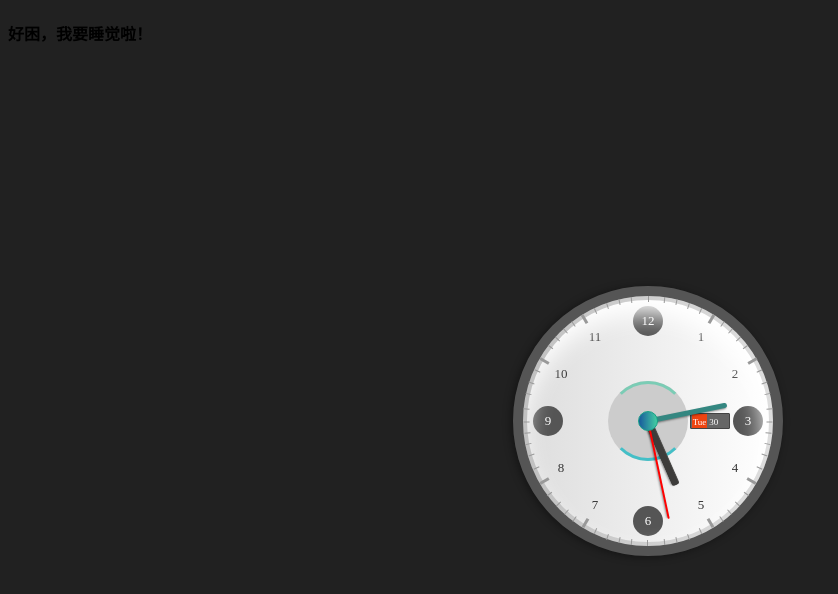
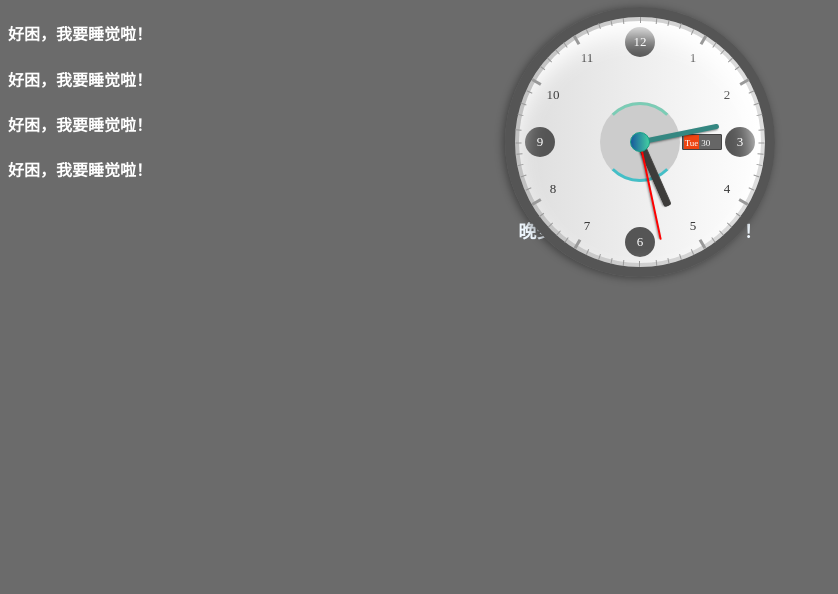
Before and after one commit to Enliy/vita, a plain HTML site: page index.html in a window 1280 px wide. Shown: the whole page, without its empty margins (0-838 px from the left). Drawn offline with nearby package versions, Linux system fonts and the light colour scheme.

Commit message:
feat: good night!

```diff
--- a/index.html
+++ b/index.html
@@ -9,7 +9,7 @@
     <link rel="stylesheet" href="css/codehim-clock.css" />
     <style>
         body {
-            background-color: #212121
+            background-color: #6b6b6b
         }
 
         h1 {
@@ -19,9 +19,10 @@
             line-height: 60px;
         }
         .container{
-            width: 100vw;
-            height: 100vh;
+            width: 100%;
+            height: 100%;
             position: relative;
+            color: white;
         }
         .clock-place{
             position: absolute;
@@ -36,6 +37,11 @@
 <body>
     <div class="container">
         <h4>好困，我要睡觉啦！</h4>
+        <h4>好困，我要睡觉啦！</h4>
+        <h4>好困，我要睡觉啦！</h4>
+        <h4>好困，我要睡觉啦！</h4>
+
+        <h1>晚安(￣o￣) . z Z,我滴宝！！！</h1>
         <div class="content">
             <div class="clock-place"> </div>
         </div>
```
